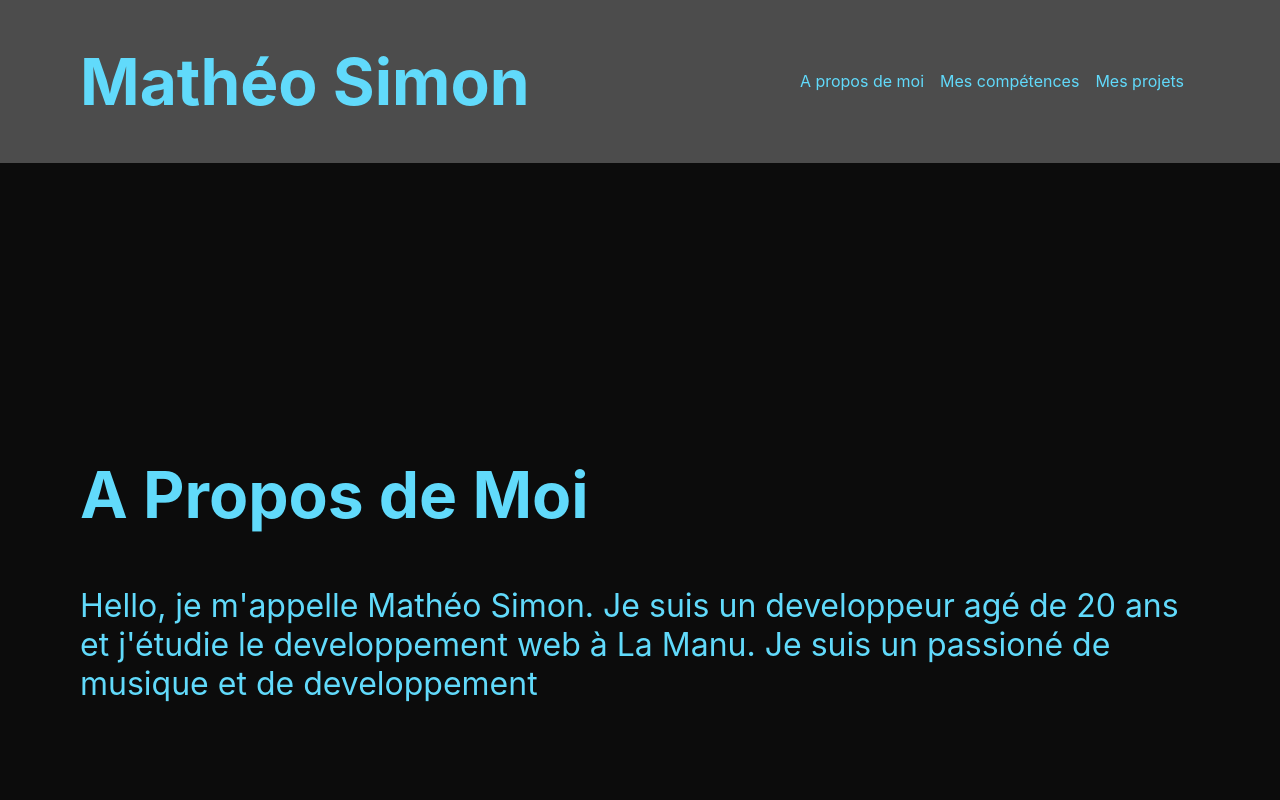
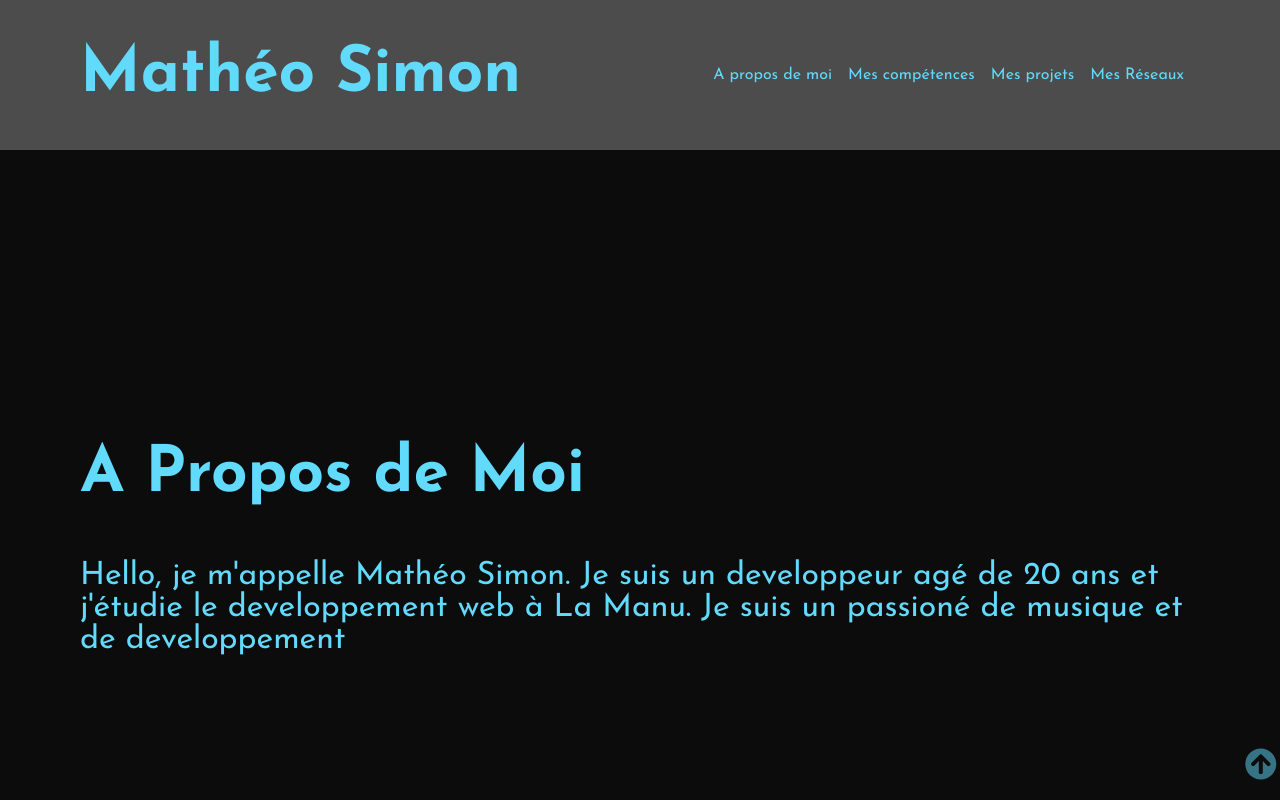
Before and after one commit to DeraiZ/Portfolio, a React (Create React App) app in the folder portfolio/: page / in a window 1280 px wide. Shown: the top 800 px of the page. Built offline with nearby package versions, Linux system fonts and the light colour scheme.

Commit message:
navigation and top redirection

```diff
--- a/portfolio/package.json
+++ b/portfolio/package.json
@@ -9,6 +9,7 @@
     "@testing-library/user-event": "^13.5.0",
     "react": "^18.2.0",
     "react-dom": "^18.2.0",
+    "react-icons": "^4.9.0",
     "react-router-dom": "^6.12.1",
     "react-scripts": "5.0.1",
     "web-vitals": "^2.1.4"
--- a/portfolio/src/App.css
+++ b/portfolio/src/App.css
@@ -39,6 +39,10 @@
   }
 }
 
+main{
+  background-color: #4c4c4c;
+}
+
 body{
   font-family: 'Josefin Sans', sans-serif;;
   color: #61dafb;
@@ -68,6 +72,8 @@ a{
   flex-direction: row;
   justify-content: space-between;
   align-items: center;
+
+
 }
 
 .navbar h1{
@@ -208,3 +214,22 @@ a{
   margin: 0 0 0 0;
 
 }
+
+.arrow{
+  position: fixed;
+  height: 2rem;
+  width: 197%;
+  bottom: 20px;
+  align-items: flex-end;
+  justify-content: flex-end;
+  z-index: 1000;
+  cursor: pointer;
+  animation: fadeIn 0.3s;
+  transition: opacity 0.4s;
+  opacity: 0.5;
+}
+
+.arrow:hover{
+  opacity: 1;
+  height: 2.5rem;
+}
--- a/portfolio/src/Component/Header.js
+++ b/portfolio/src/Component/Header.js
@@ -1,13 +1,15 @@
-import React from "react";
+import React, {useRef} from "react";
+import {Link, NavLink} from 'react-router-dom'
 
 const Header = () => {
   return (
-      <div className={"navbar"}>
-          <h1>Mathéo Simon</h1>
+      <div id={"navbar"} className={"navbar"}>
+          <a href="/Portfolio"><h1>Mathéo Simon</h1></a>
           <div className={"link"}>
               <a href={"#about-me"}>A propos de moi</a>
               <a href={"#competence"}>Mes compétences</a>
               <a href={"#project"}>Mes projets</a>
+              <a href={"#network"}>Mes Réseaux</a>
           </div>
       </div>
   )
--- a/portfolio/src/Component/Project.js
+++ b/portfolio/src/Component/Project.js
@@ -58,7 +58,6 @@ const Project = () => {
                       <p>Projet consistant à créer un site afin de se familiariser avec les selecteurs graphique CSS</p>
                       <p>07/10/2021</p>
                   </div>
-
               </div>
 
           </div>
--- a/portfolio/src/Page/Portolio.js
+++ b/portfolio/src/Page/Portolio.js
@@ -4,7 +4,7 @@ import AboutMe from "../Component/About-Me";
 import Competence from "../Component/Competence";
 import Project from "../Component/Project";
 import Network from "../Component/Network";
-
+import {FaArrowCircleUp} from 'react-icons/fa';
 const Portfolio = () => {
   return (
       <main>
@@ -13,6 +13,7 @@ const Portfolio = () => {
           <Competence/>
           <Project/>
           <Network/>
+          <a href={"#navbar"}><FaArrowCircleUp className={"arrow"}/></a>
       </main>
   )
 }
--- a/portfolio/src/index.js
+++ b/portfolio/src/index.js
@@ -1,21 +1,17 @@
 import React from 'react';
 import ReactDOM from 'react-dom/client';
-import {
-    createHashRouter,
-    RouterProvider
-} from 'react-router-dom';
+import './index.css';
 import App from './App';
-import './index.css';
+import reportWebVitals from './reportWebVitals';
 
-const router = createHashRouter([
-    {
-        path: "/*",
-        element: <App />,
-    }
-]);
-
-ReactDOM.createRoot(document.getElementById('root')).render(
+const root = ReactDOM.createRoot(document.getElementById('root'));
+root.render(
     <React.StrictMode>
-        <RouterProvider router={router} />
+        <App />
     </React.StrictMode>
 );
+
+// If you want to start measuring performance in your app, pass a function
+// to log results (for example: reportWebVitals(console.log))
+// or send to an analytics endpoint. Learn more: https://bit.ly/CRA-vitals
+reportWebVitals();
```
Also changed, not shown: portfolio/src/img/png-transparent-black-arrow-up-illustration-arrow-desktop-symbol-up-arrow-angle-triangle-sign-thumbnail.png (added), 1 other file (tests, documents, lock files or other folders).
